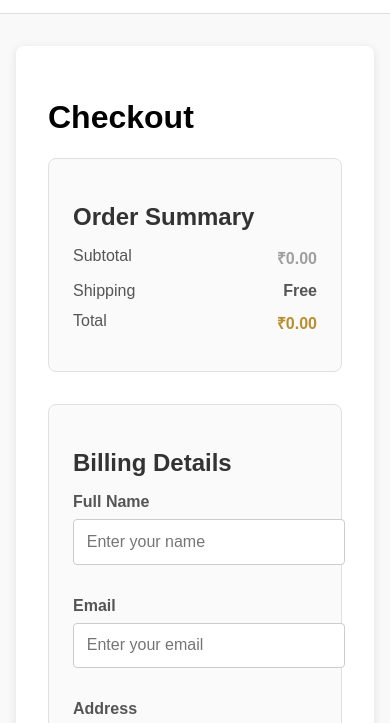
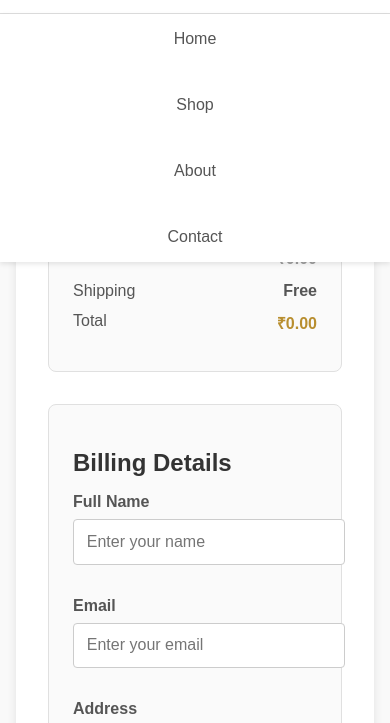
Before and after one commit to Kiishor-1/marmeto, a plain HTML site: page checkout.html in a window 390 px wide. Both pictures are taken after a click on the button "Toggle navigation". Shown: the part 52-775 px from the top of the page. Drawn offline with Linux system fonts and the light colour scheme.

Commit message:
refactor navbar toggle

```diff
--- a/checkout.html
+++ b/checkout.html
@@ -20,8 +20,8 @@
                     Marmeto
                 </a>
                 <nav class="nav">
-                    <a href="index.html">Home</a>
-                    <a href="cart.html">Cart</a>
+                    <a href="#">Home</a>
+                    <a href="#">Shop</a>
                     <a href="#">About</a>
                     <a href="#">Contact</a>
                 </nav>
@@ -103,6 +103,14 @@
             </div>
         </footer>
     </div>
+    <script>
+        const hamburgerMenu = document.querySelector(".hamburger-menu");
+    const navMenu = document.querySelector(".nav");
+
+    hamburgerMenu.addEventListener("click", () => {
+        navMenu.classList.toggle("show");
+    });
+    </script>
     <script src="./js/checkout.js"></script>
 </body>
 
```
